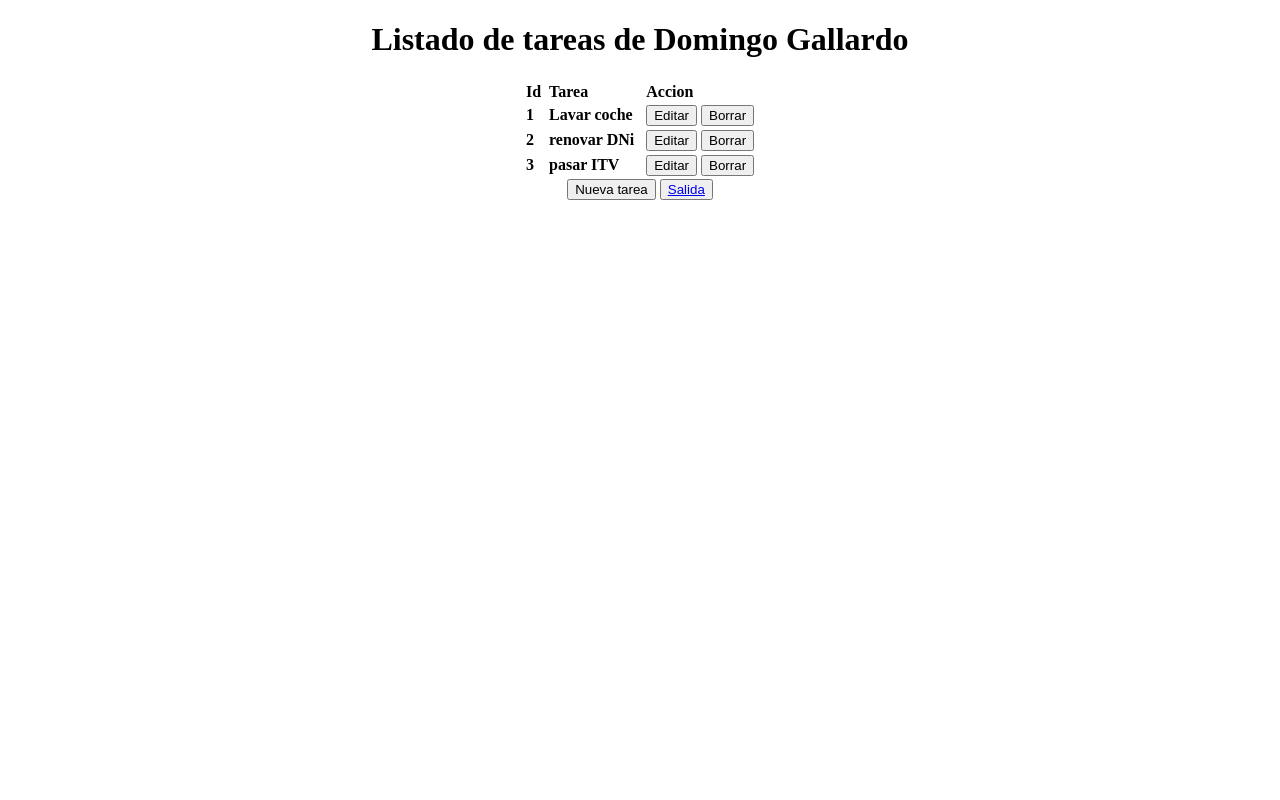
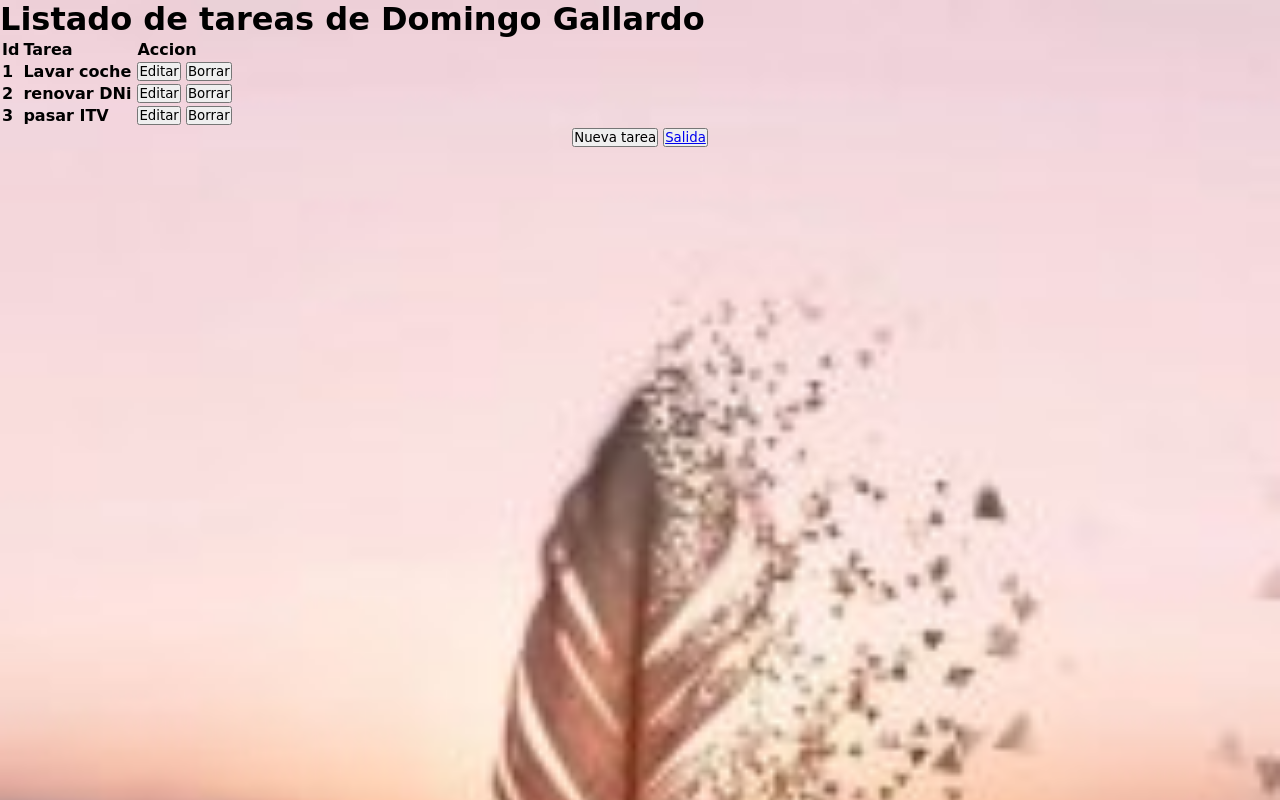
Before and after one commit to mary0103-subo/todolist, a PHP site: page /entrada.php in a window 1280 px wide. Run offline with PHP 8.4, Linux system fonts and the light colour scheme.

Commit message:
hasta aqui llegue

```diff
--- a/color.css
+++ b/color.css
@@ -0,0 +1,12 @@
+*{
+    margin: 0;
+    padding: 0;
+    box-sizing: border-box;
+    font-family: 'Bodoni MT',cursive;
+}
+body{
+    height: 100vh;
+      background-image: url(Amor.jpg);
+      background-size: 100%;
+
+}
--- a/entrada.php
+++ b/entrada.php
@@ -4,10 +4,11 @@
     <meta charset="UTF-8">
     <meta http-equiv="X-UA-Compatible" content="IE=edge">
     <meta name="viewport" content="width=device-width, initial-scale=1.0">
+    <link rel="stylesheet" href="color.css">
     <title>Document</title>
 </head>
 <body>
-<center><h1>Listado de tareas de Domingo Gallardo</h1>
+<h1>Listado de tareas de Domingo Gallardo</h1>
 
 <table >
 <tr >
@@ -41,15 +42,13 @@
 <td></td>
 <td><strong>pasar ITV</strong> </td>
 <td></td>
-
 <td></td>
-
 <td><button>Editar</button> <button>Borrar</button></td>
-
 </tr>
 </table>
-<button>Nueva tarea</button>  <button><a href="login.php">Salida</a></button>
+<center><button>Nueva tarea</button>  <button><a href="login.php">Salida</a></button></center>
 
-   </center>
+
+
 </body>
 </html>
--- a/login.php
+++ b/login.php
@@ -20,7 +20,9 @@
    <input type="text" id="input-usuario" name="email" placehoder="201615146h@utea.edu.pe" autocomplete="off">
      <label >Contraseña</label>
      <input type="password" id="input-clave" name="contraseña" placehoder="********"> <br>
-  <button type='submit' > login </button>
+   <center><button type='submit' > login </button></center>
+    <br>
+
   <a href="registro.php">Ir registro</a>
    </form>
 
--- a/validacion.php
+++ b/validacion.php
@@ -1,6 +1,6 @@
 <?php
 include 'conexion.php';
-//$usuario=$_POST["usuario"];
+
 $email=$_POST['email'];
 $contraseña=$_POST['contraseña'];
 
@@ -10,7 +10,7 @@ $resultado=mysqli_query($conexion,$insertar);
 
 if(!$resultado){
     header("location:registro.php");
-    echo"usuario no regisstrado";
+    echo"usuario no registrado";
 
 
 }else{
```
Also changed, not shown: estilo.css (+17 -0 lines), registro.php (+6 -5 lines), Amor.jpg (added).
